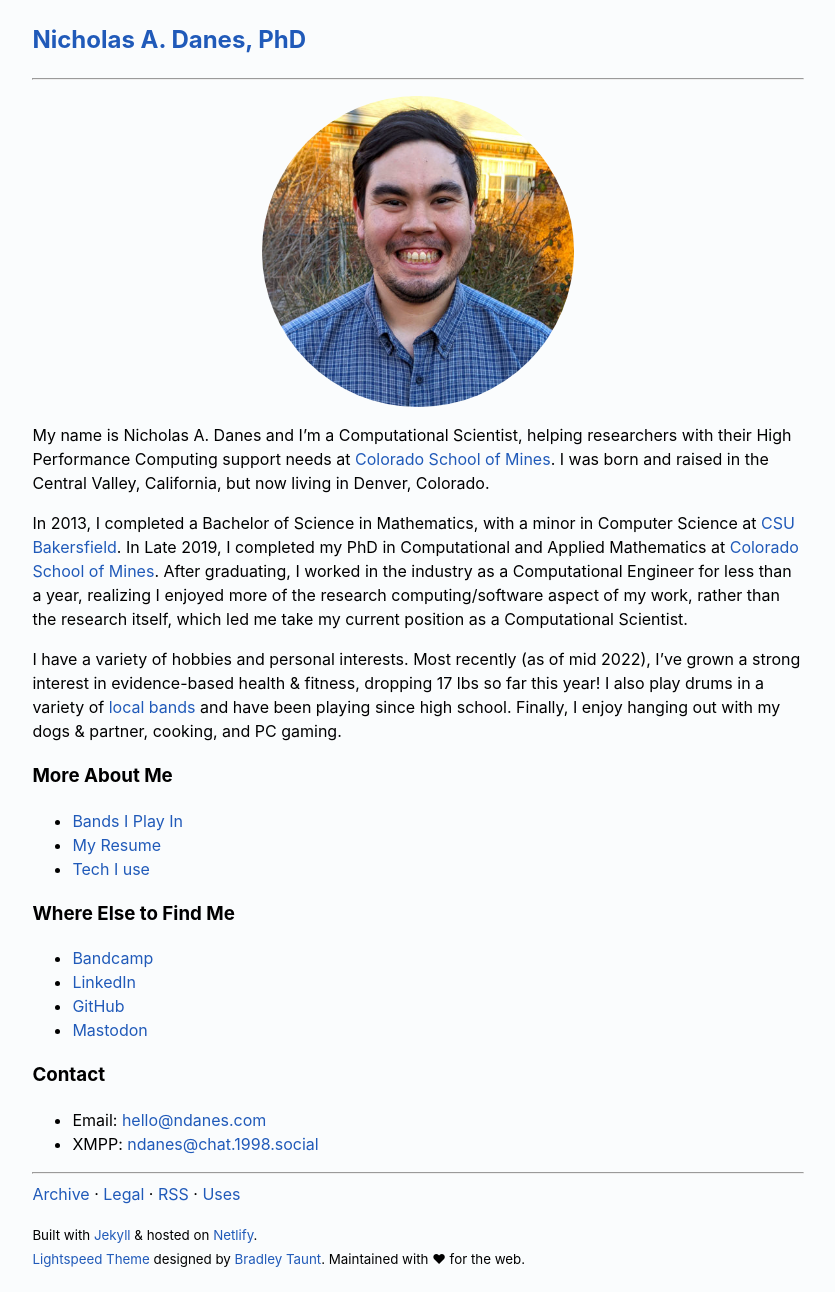
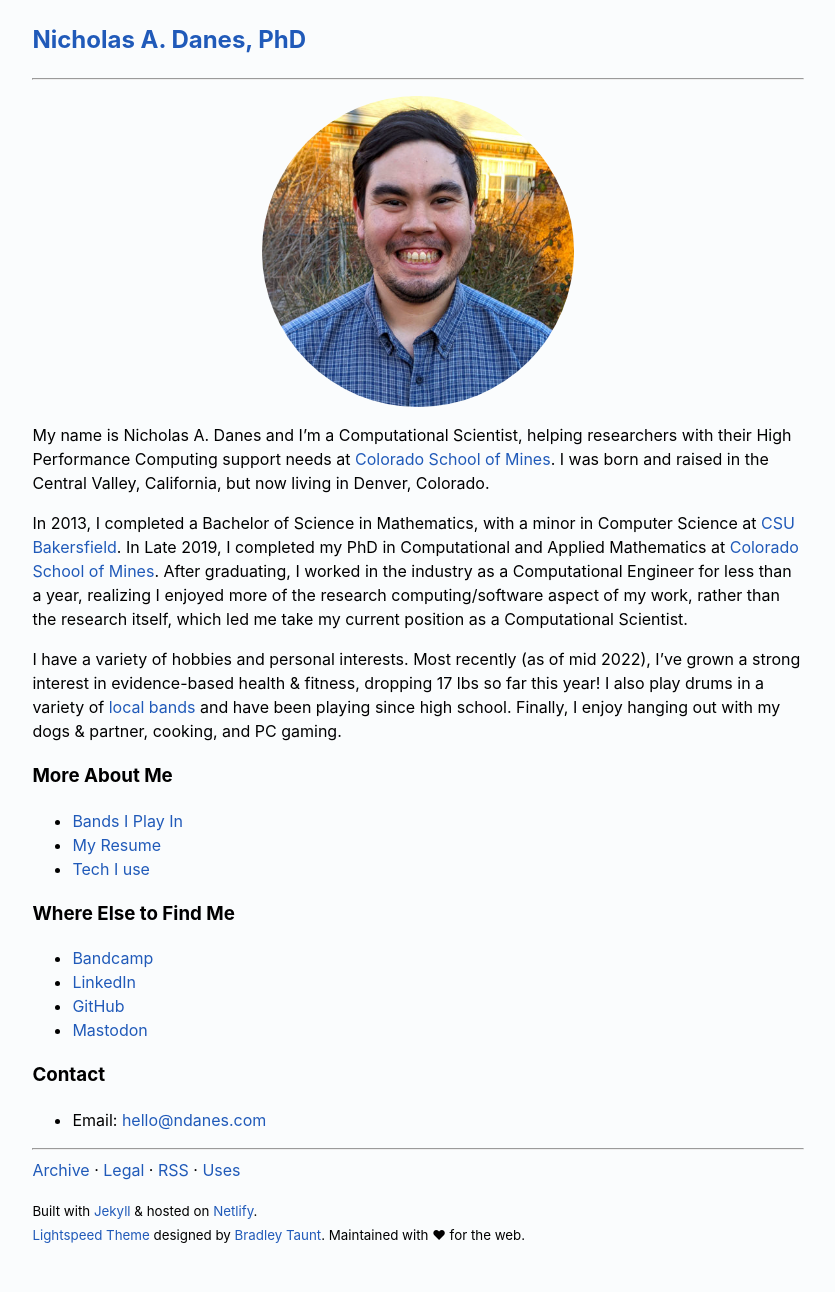
Before and after one commit to danesnick/website_lightspeed, a Jekyll site: the page built from index.markdown, in a window 1280 px wide. Shown: the whole page, without its empty margins (222-1057 px from the left). Built offline with Jekyll 4.4.1, drawn with Linux system fonts in a browser that asks for light colours; after the commit the page ends 1268 px from its top, so only the background shows below that.

Commit message:
Update index.markdown

```diff
--- a/index.markdown
+++ b/index.markdown
@@ -29,4 +29,3 @@ I have a variety of hobbies and personal interests. Most recently (as of mid 202
 
 ### Contact
 * Email: [hello@ndanes.com](mailto:&#104;&#101;&#108;&#108;&#111;&#64;&#110;&#100;&#97;&#110;&#101;&#115;&#46;&#99;&#111;&#109;)
-* XMPP: [ndanes@chat.1998.social](xmpp:ndanes@chat.1998.social)
```
